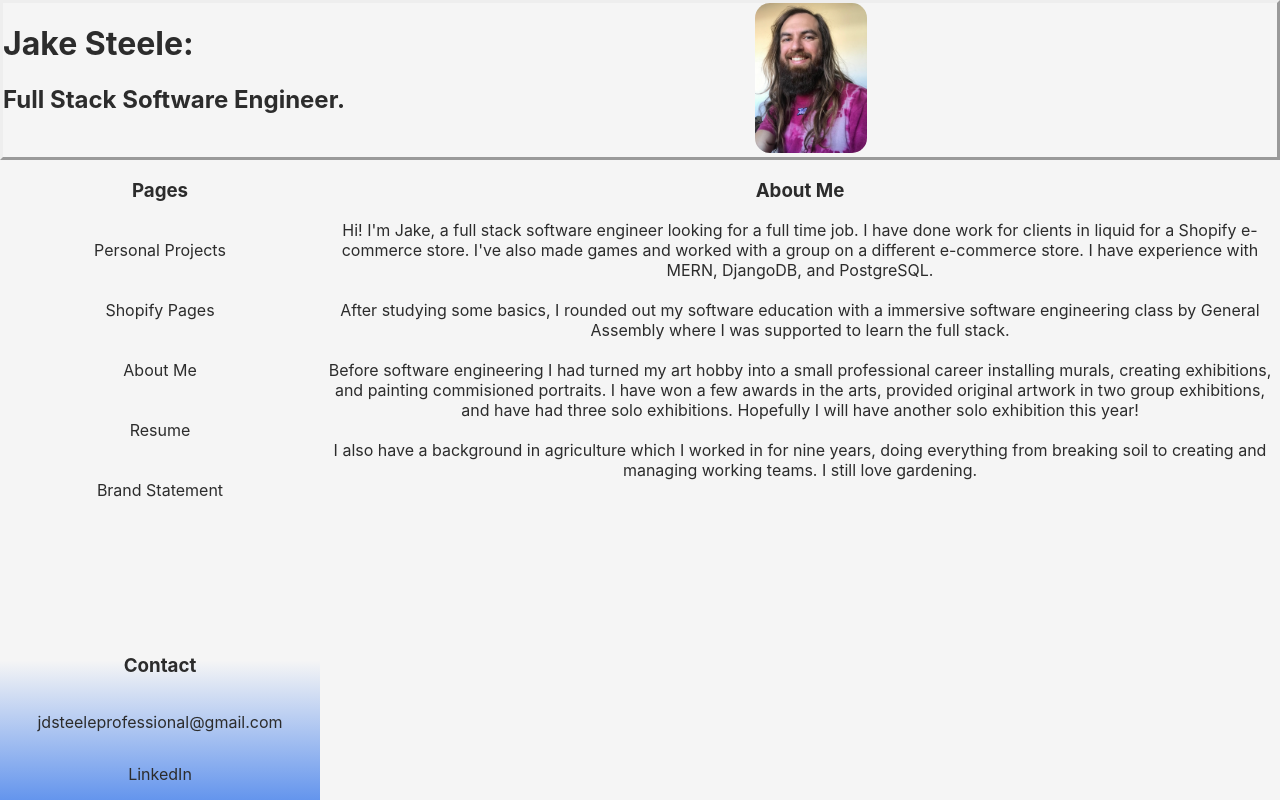
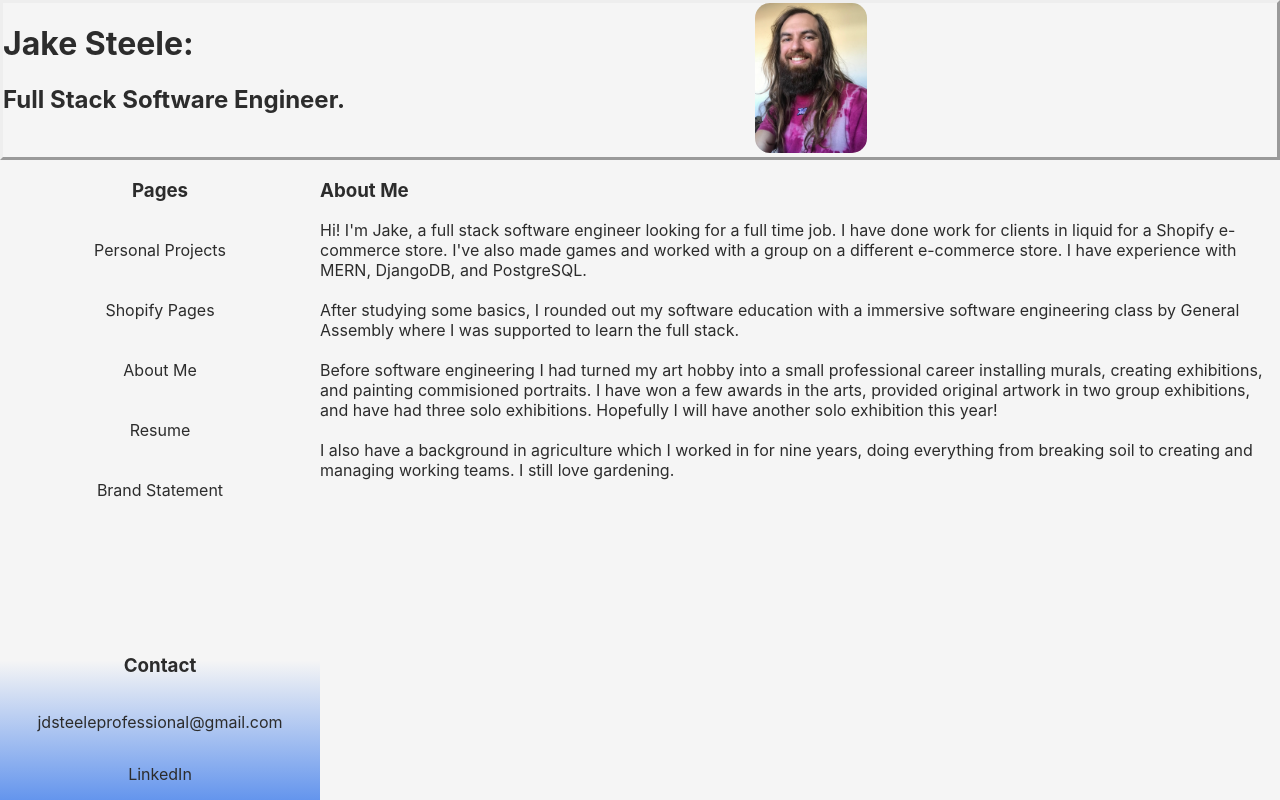
Before and after one commit to 1jdsteele/Portfolio2, a React (Create React App) app: page / in a window 1280 px wide. Built offline with nearby package versions, Linux system fonts and the light colour scheme.

Commit message:
main text align to left

```diff
--- a/src/components/Main/Main.css
+++ b/src/components/Main/Main.css
@@ -1,3 +1,3 @@
 main {
-    text-align: center;
+    text-align: left;
 }
```
